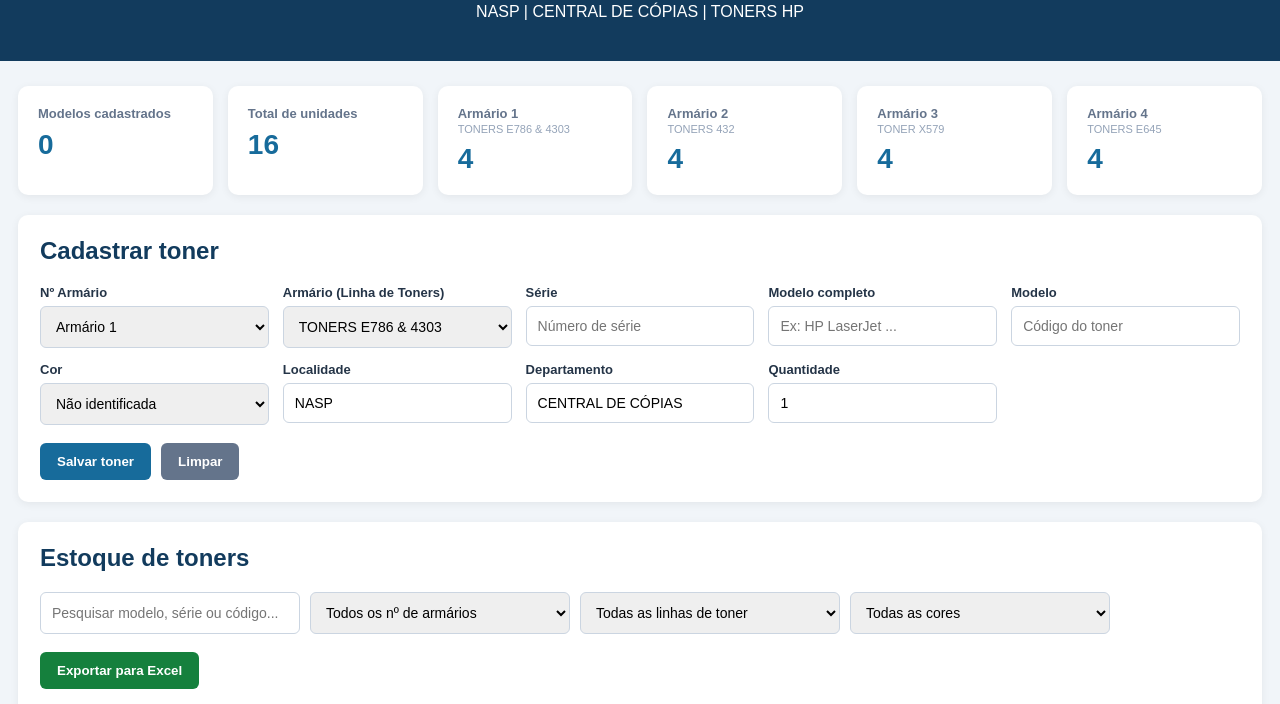
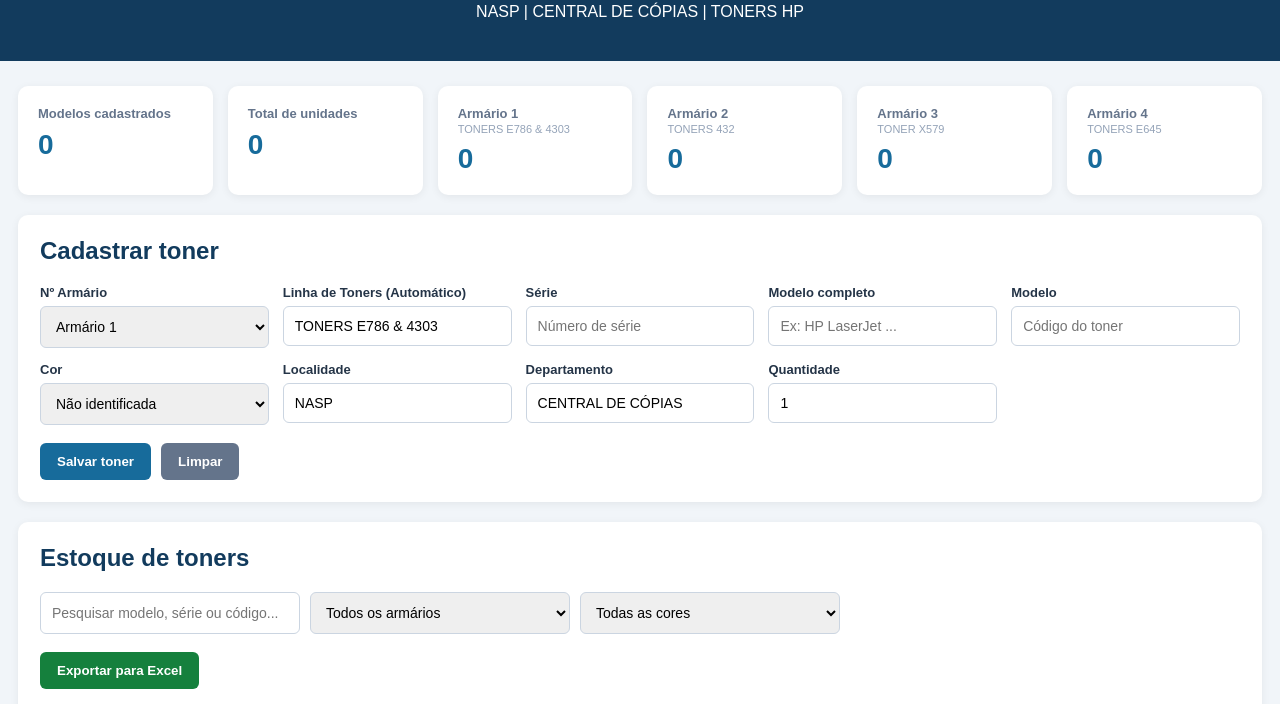
Before and after one commit to kaueserraodev/controle-estoque-toners, a plain HTML site: page index.html in a window 1280 px wide. Shown: the part 74-778 px from the top of the page. Drawn offline with Linux system fonts and the light colour scheme.

Commit message:
Refactor toner selection to use input field

```diff
--- a/index.html
+++ b/index.html
@@ -69,13 +69,8 @@
         </div>
 
         <div class="campo">
-          <label>Armário (Linha de Toners)</label>
-          <select id="armario">
-            <option value="TONERS E786 & 4303">TONERS E786 & 4303</option>
-            <option value="TONERS 432">TONERS 432</option>
-            <option value="TONER X579">TONER X579</option>
-            <option value="TONERS E645">TONERS E645</option>
-          </select>
+          <label>Linha de Toners (Automático)</label>
+          <input id="armario" value="TONERS E786 & 4303" readonly class="campo-auto">
         </div>
 
         <div class="campo">
@@ -136,19 +131,11 @@
       <input id="pesquisa" placeholder="Pesquisar modelo, série ou código...">
 
       <select id="filtroNumArmario">
-        <option value="">Todos os nº de armários</option>
-        <option value="1">Armário 1</option>
-        <option value="2">Armário 2</option>
-        <option value="3">Armário 3</option>
-        <option value="4">Armário 4</option>
-      </select>
-
-      <select id="filtroArmario">
-        <option value="">Todas as linhas de toner</option>
-        <option value="TONERS E786 & 4303">TONERS E786 & 4303</option>
-        <option value="TONERS 432">TONERS 432</option>
-        <option value="TONER X579">TONER X579</option>
-        <option value="TONERS E645">TONERS E645</option>
+        <option value="">Todos os armários</option>
+        <option value="1">Armário 1 — TONERS E786 & 4303</option>
+        <option value="2">Armário 2 — TONERS 432</option>
+        <option value="3">Armário 3 — TONER X579</option>
+        <option value="4">Armário 4 — TONERS E645</option>
       </select>
 
       <select id="filtroCor">
```
